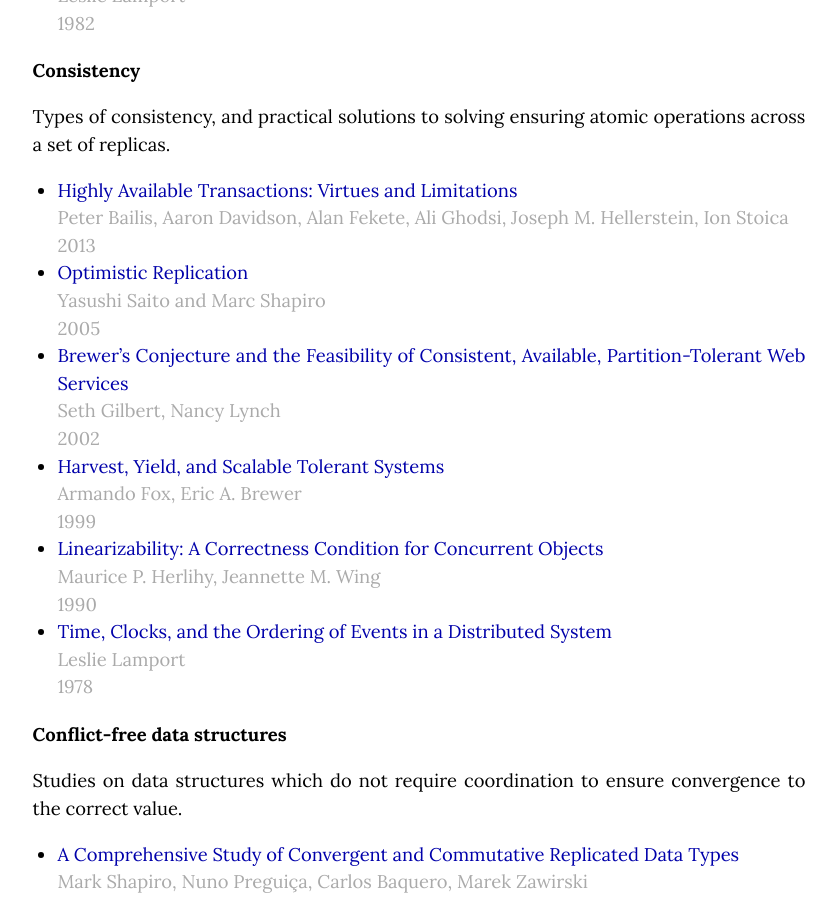
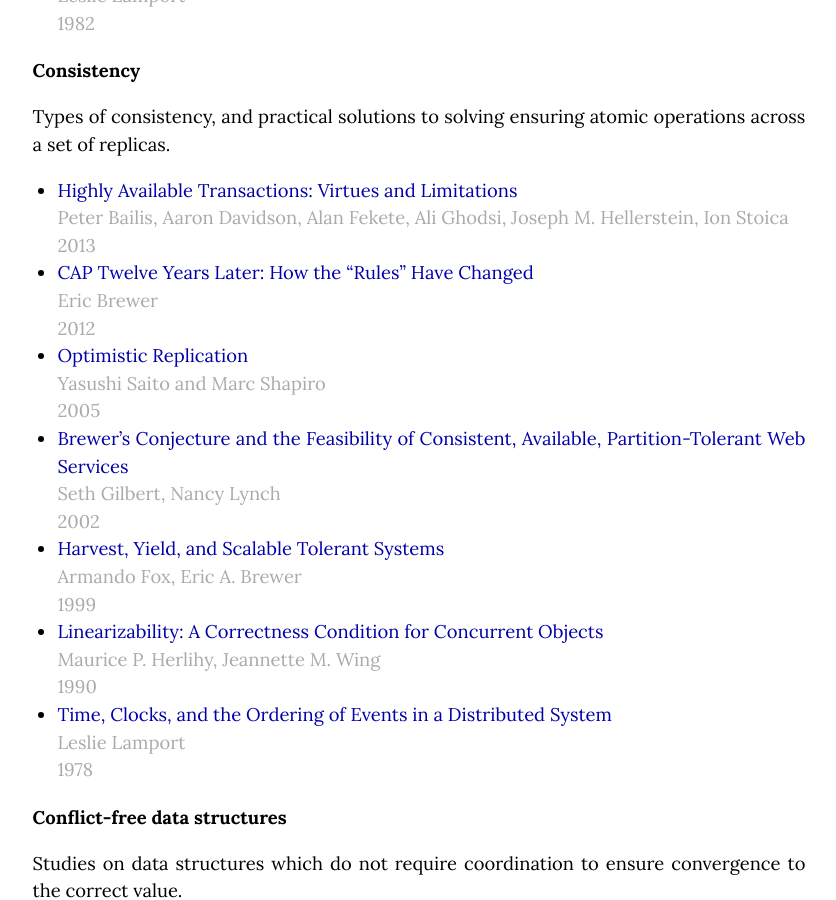
Before and after one commit to cmeiklejohn/cmeiklejohn.github.io, a Jekyll site: the page built from _posts/2013-07-12-readings-in-distributed-systems.markdown, in a window 1280 px wide and 900 px high, scrolled down 1177 px. Shown: the whole window, without its empty margins (221-1057 px from the left). Built offline with Jekyll 4.4.1, drawn with Linux system fonts in a browser that asks for light colours; comment, search, counter and statistics services are not loaded.

Commit message:
Add CAP, twelve years later paper.

```diff
--- a/_posts/2013-07-12-readings-in-distributed-systems.markdown
+++ b/_posts/2013-07-12-readings-in-distributed-systems.markdown
@@ -51,9 +51,13 @@ The problems of establishing consensus in a distributed system.
 Types of consistency, and practical solutions to solving ensuring atomic
 operations across a set of replicas.
 
+
 * [Highly Available Transactions: Virtues and Limitations][hat]
   <span class="author">Peter Bailis, Aaron Davidson, Alan Fekete, Ali Ghodsi, Joseph M. Hellerstein, Ion Stoica</span>
   <span class="date">2013</span>
+* [CAP Twelve Years Later: How the "Rules" Have Changed][cap12]
+  <span class="author">Eric Brewer</span>
+  <span class="date">2012</span>
 * [Optimistic Replication][optimistic]
   <span class="author">Yasushi Saito and Marc Shapiro</span>
   <span class="date">2005</span>
```
Also changed, not shown: other parts of _posts/2013-07-12-readings-in-distributed-systems.markdown (+1 -0 lines).
